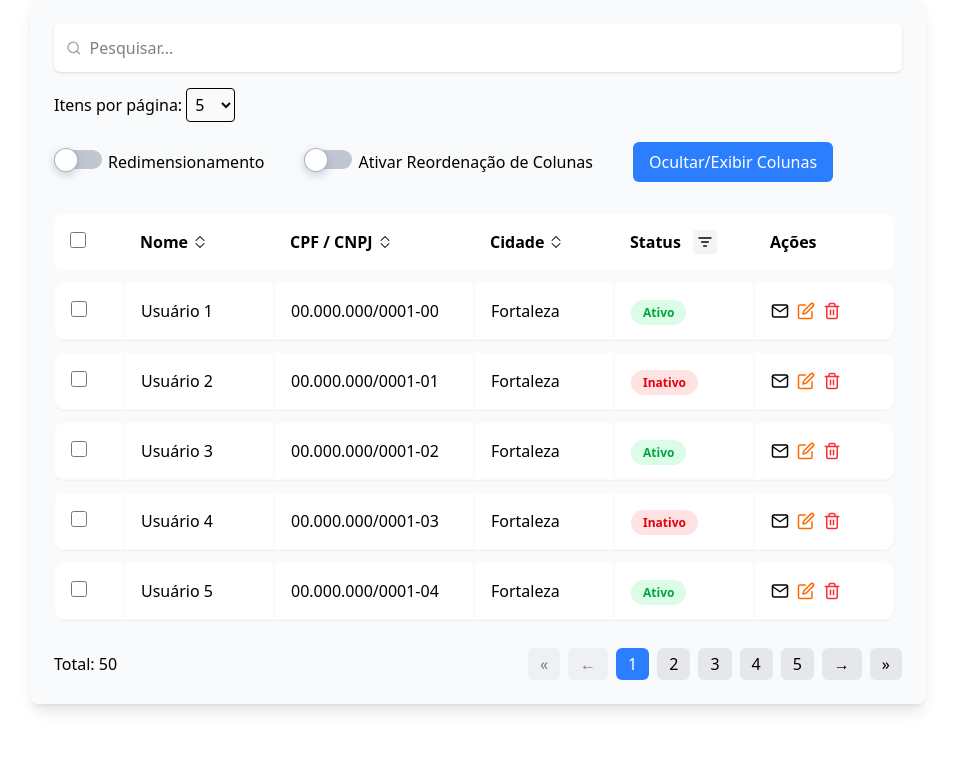
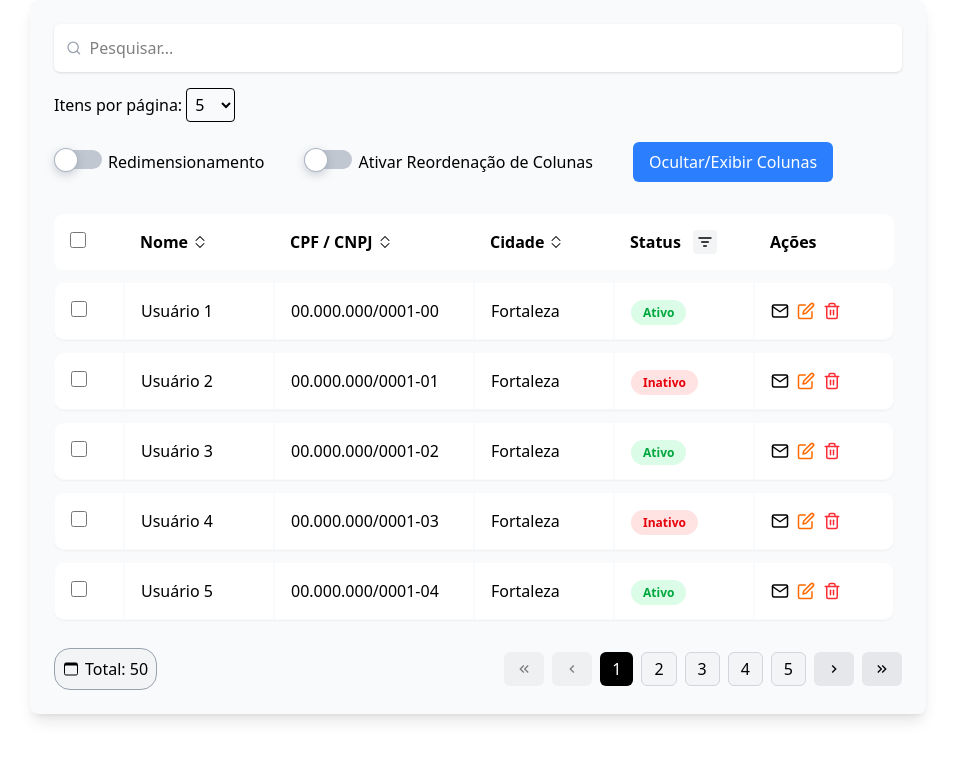
Before and after one commit to Dev-nathansilva/TABELA-TANSTACK, a React (Vite) app: page / in a window 1280 px wide. Shown: the top 760 px of the page, without its empty margins (162-1117 px from the left). Built offline with nearby package versions, Linux system fonts and the light colour scheme.

Commit message:
adicionando icones

```diff
--- a/src/App.jsx
+++ b/src/App.jsx
@@ -13,11 +13,19 @@ import { SortableContext, useSortable, arrayMove } from "@dnd-kit/sortable";
 import { CSS } from "@dnd-kit/utilities";
 import { useEffect } from "react";
 import {
+  MdKeyboardArrowLeft,
+  MdKeyboardArrowRight,
+  MdKeyboardDoubleArrowLeft,
+  MdKeyboardDoubleArrowRight,
+} from "react-icons/md";
+
+import {
   BsChevronExpand,
   BsFillCaretUpFill,
   BsFillCaretDownFill,
 } from "react-icons/bs";
 import { LuListFilter } from "react-icons/lu";
+import { IoBrowsersOutline } from "react-icons/io5";
 
 export default function App() {
   const [globalFilter, setGlobalFilter] = useState("");
@@ -569,21 +577,24 @@ export default function App() {
       </div>
       {/* Paginador */}
       <div className="flex justify-between mt-4 items-center">
-        <span>Total: {filteredData.length}</span>
+        <span className="flex items-center gap-1.5 bg-gray-100 border border-gray-400 p-2 rounded-2xl">
+          <IoBrowsersOutline />
+          Total: {filteredData.length}
+        </span>
         <div className="flex gap-2">
           <button
             onClick={() => setPagination((prev) => ({ ...prev, pageIndex: 0 }))}
             disabled={pagination.pageIndex === 0}
             className="px-3 py-1 bg-gray-200 rounded-md disabled:opacity-50"
           >
-            «
+            <MdKeyboardDoubleArrowLeft />
           </button>
           <button
             onClick={() => table.previousPage()}
             disabled={!table.getCanPreviousPage()}
             className="px-3 py-1 bg-gray-200 rounded-md disabled:opacity-50"
           >
-            ←
+            <MdKeyboardArrowLeft />
           </button>
           {Array.from(
             { length: endPage - startPage + 1 },
@@ -595,7 +606,9 @@ export default function App() {
                 setPagination((prev) => ({ ...prev, pageIndex: page - 1 }))
               }
               className={`px-3 py-1 rounded-md ${
-                currentPage === page ? "bg-blue-500 text-white" : "bg-gray-200"
+                currentPage === page
+                  ? "bg-black text-white"
+                  : "bg-gray-100 border border-gray-300"
               }`}
             >
               {page}
@@ -606,7 +619,7 @@ export default function App() {
             disabled={!table.getCanNextPage()}
             className="px-3 py-1 bg-gray-200 rounded-md disabled:opacity-50"
           >
-            →
+            <MdKeyboardArrowRight />
           </button>
           <button
             onClick={() =>
@@ -615,7 +628,7 @@ export default function App() {
             disabled={pagination.pageIndex === totalPages - 1}
             className="px-3 py-1 bg-gray-200 rounded-md disabled:opacity-50"
           >
-            »
+            <MdKeyboardDoubleArrowRight />
           </button>
         </div>
       </div>
```
